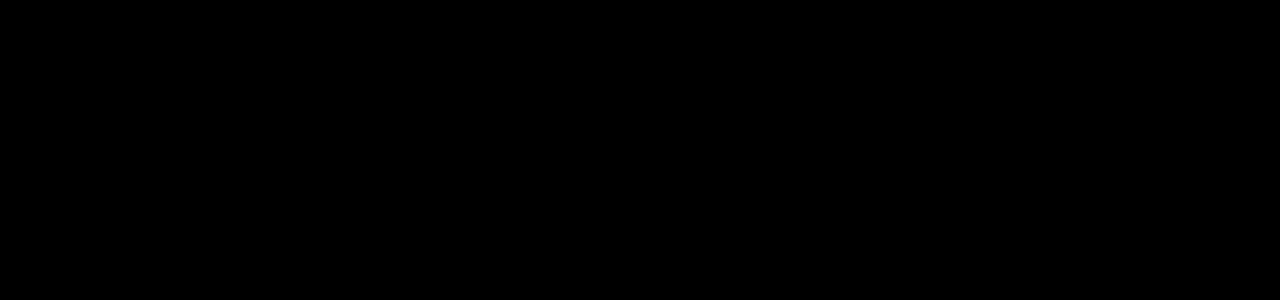
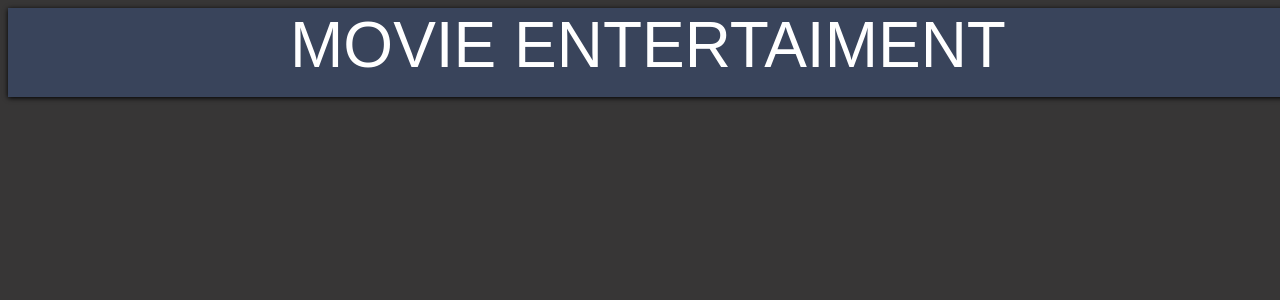
Before and after one commit to YuliaHutsal/Intertaiment-Movie, a React (Create React App) app: page / in a window 1280 px wide. Shown: the top 300 px of the page. Built offline with nearby package versions, Linux system fonts and the light colour scheme.

Commit message:
create Header

```diff
--- a/package.json
+++ b/package.json
@@ -10,6 +10,7 @@
     "react": "^18.2.0",
     "react-bootstrap": "^2.7.0",
     "react-dom": "^18.2.0",
+    "react-responsive-carousel": "^3.2.23",
     "react-router-dom": "^6.6.2",
     "react-scripts": "5.0.1",
     "web-vitals": "^2.1.4"
--- a/public/index.html
+++ b/public/index.html
@@ -25,7 +25,7 @@
       Learn how to configure a non-root public URL by running `npm run build`.
     -->
     <title>React App</title>
-    <style>html{background-color: black;}</style>
+    <style>html{background-color: rgb(55, 54, 54);color:white;}</style>
   </head>
   <body>
     <noscript>You need to enable JavaScript to run this app.</noscript>
--- a/src/App.css
+++ b/src/App.css
@@ -1,4 +1,4 @@
-.App {
+/* .App {
   text-align: center;
 }
 
@@ -35,4 +35,4 @@
   to {
     transform: rotate(360deg);
   }
-}
+} */
--- a/src/App.js
+++ b/src/App.js
@@ -1,9 +1,20 @@
 import './App.css';
+// import { BrowserRouter as Router, Routes, Route } from "react-router-dom"
+import Header from './components/Header/Header.js';
 
 function App() {
   return (
-    <div>
-      Movie app
+    <div className="App">
+      <Header/>
+      {/* <Router>
+        <Header />
+          <Routes>
+            <Route index element={<h1>Movie App</h1>}></Route>
+            <Route path="movie/:id" element={<h1>Movie detail page</h1>}></Route>
+            <Route path="movies/:type" element={<h1>Movies list page</h1>}></Route>
+            <Route path="/*" element={<h1>Error Page</h1>}></Route>
+          </Routes>
+      </Router> */}
     </div>
   );
 }
--- /dev/null
+++ b/src/components/Header/Header.css
@@ -0,0 +1,53 @@
+.header{
+    width: 100%;
+    cursor: pointer;
+    position: fixed;
+    display: flex;
+    justify-content: center;
+    text-transform: uppercase;
+    background-color: #39445b;
+    font-family: "Montserrat", Arial, Helvetica, sans-serif;
+    font-size:5vw;
+    padding-bottom: 15px;
+    box-shadow: 0px 1px 5px black;
+    color:white;
+    z-index: 100;
+}
+
+@media (max-width: 1000px) {
+    .header{
+        padding-top:15px;
+        font-size: 6.4vw;
+    }
+}
+
+/* .header {
+    margin: 0 2.5rem;
+    padding: .5rem 0;
+    align-items: center;
+    display: flex;
+    justify-content: space-between;
+}
+
+.headerLeft, .headerRight{
+    display:flex;
+    align-items: center;
+}
+
+a>span{
+    margin: 0 30px;
+    font-size: 1.3rem;
+    cursor: pointer;
+    color: white;
+}
+a > span:hover{
+    color:rgb(244, 244, 37);
+}
+
+.header_icon{
+    width:80px;
+    cursor: pointer;
+}
+.user_avatar{
+    font-size: 2 rem;
+} */
--- /dev/null
+++ b/src/components/Header/Header.js
@@ -0,0 +1,26 @@
+import React from 'react';
+import "./Header.css";
+
+const Header = () => {
+  return <span className="header">Movie Entertaiment</span>
+
+}
+
+
+// import React from "react";
+// import "./Header.css";
+// import {Link} from "react-router-dom";
+
+// const Header = () => {
+//     return(
+//         <div className="header">
+//             <div className="headerLeft">
+//                 <Link to="/"><img className="header_icon" src="https://upload.wikimedia.org/wikipedia/commons/thumb/6/69/IMDB_Logo_2016.svg/2560px-IMDB_Logo_2016.svg.png"/></Link>
+//                 <Link to="/movies/popular" style={{textDecoration: "none"}}><span>Popular</span></Link>
+//                 <Link to="/movies/top_rated" style={{textDecoration: "none"}}><span>Top Rated</span></Link>
+//                 <Link to="/movies/upcoming" style={{textDecoration: "none"}}><span>Upcoming</span></Link>
+//             </div>
+//         </div>
+//     )
+// }
+export default Header
--- a/src/index.css
+++ b/src/index.css
@@ -1,3 +1,5 @@
+@import url('https://fonts.googleapis.com/css2?family=Montserrat:wght@100&display=swap');
+
 *{
     margin: 0;
     padding: 0;
```
Also changed, not shown: src/pages/home/home.js (added, +34 -0 lines), src/pages/home/home.css (added), 1 other file (tests, documents, lock files or other folders).
